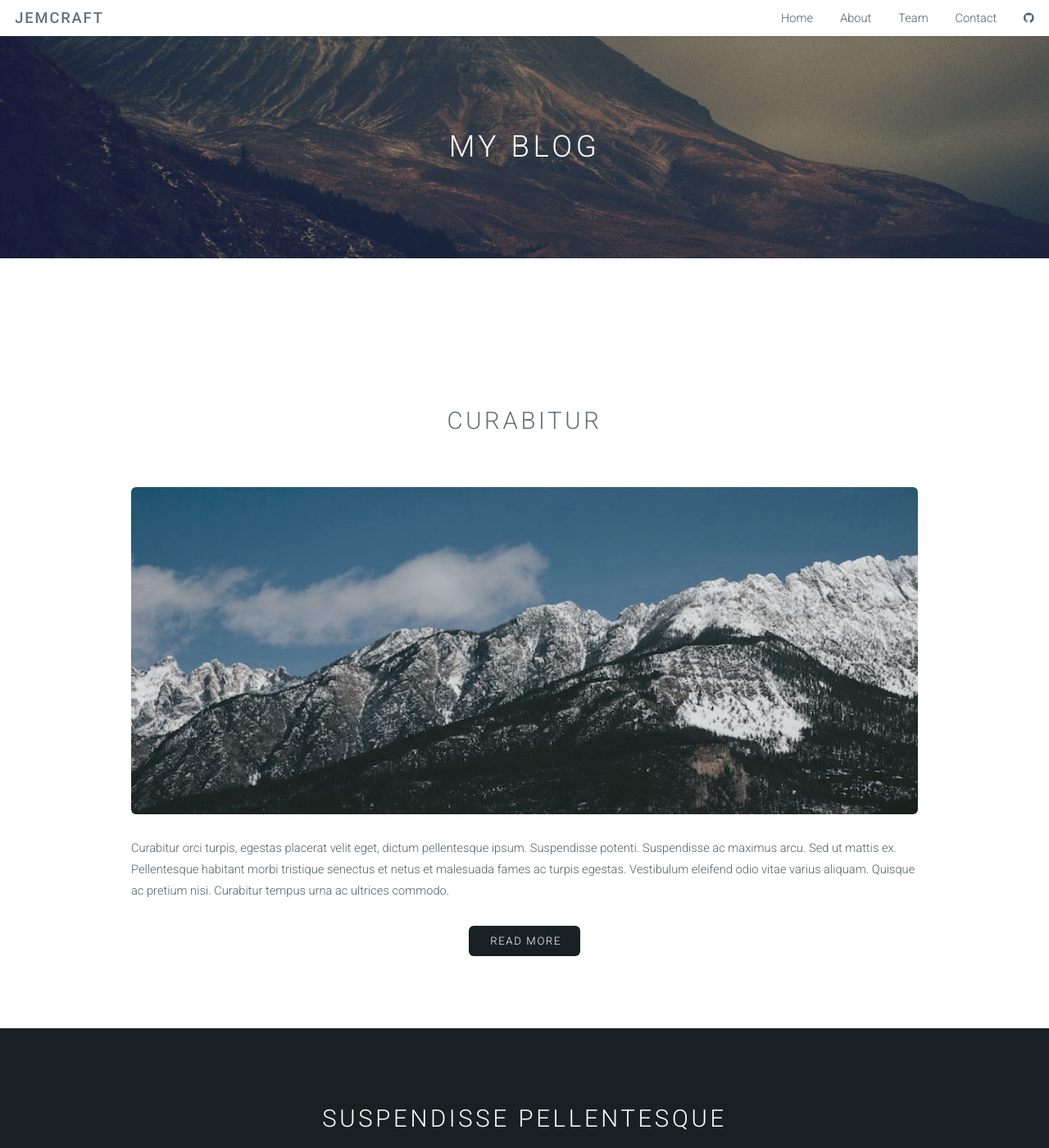
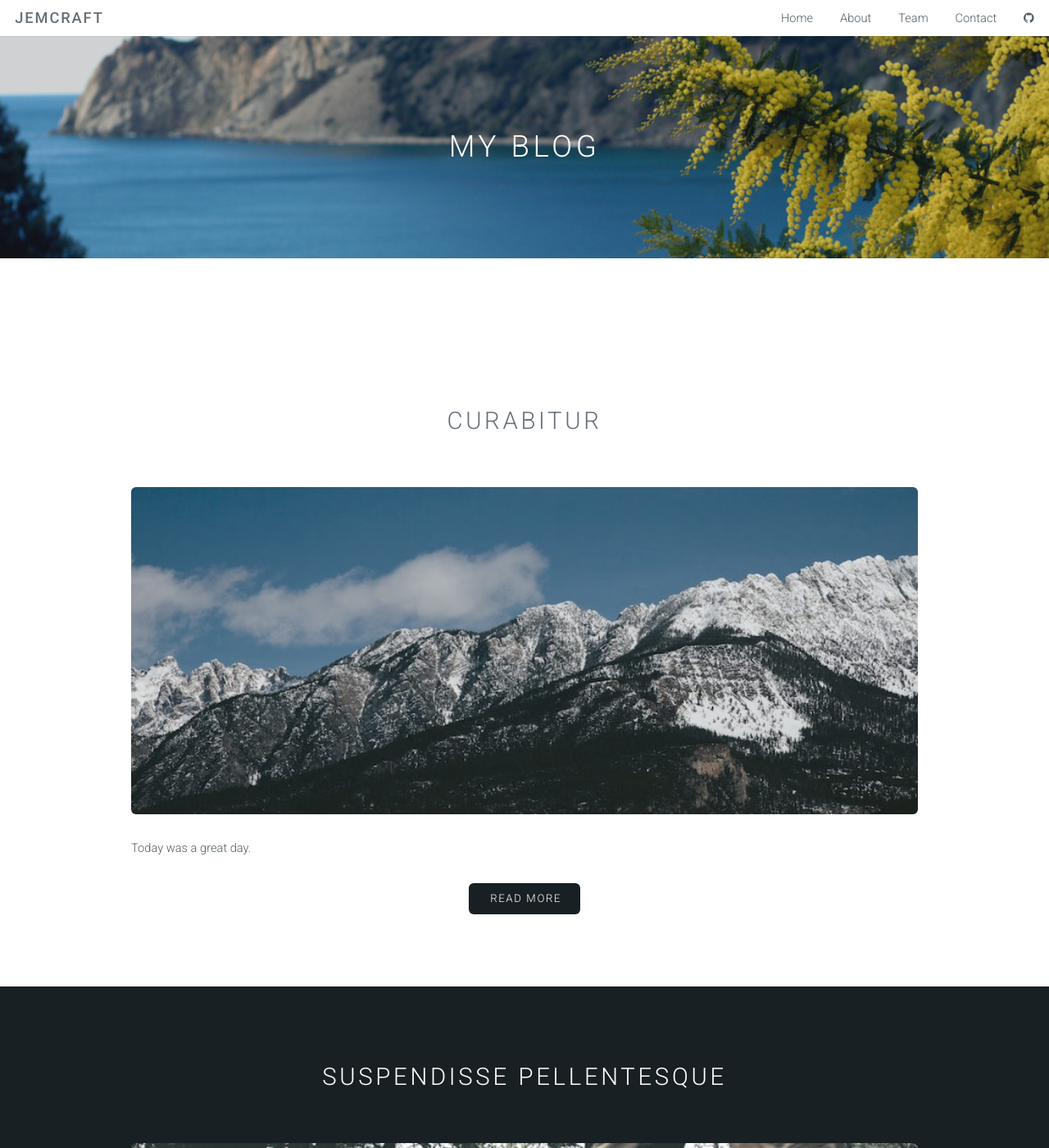
Before and after one commit to Jemcraft/Jemcraft.github.io, a Jekyll site: the page built from blog.html, in a window 1280 px wide and 1400 px high. Shown: the whole window at 82% size. Built offline with Jekyll 4.4.1, drawn with Linux system fonts in a browser that asks for light colours.

Commit message:
Homescreen background image

```diff
--- a/_posts/2015-02-17-Curabitur.markdown
+++ b/_posts/2015-02-17-Curabitur.markdown
@@ -2,7 +2,7 @@
 layout: post
 ---
 <img src="{{ site.baseurl }}/images/pic03.jpg" class="fit image">
-Curabitur orci turpis, egestas placerat velit eget, dictum pellentesque ipsum. Suspendisse potenti. Suspendisse ac maximus arcu. Sed ut mattis ex. Pellentesque habitant morbi tristique senectus et netus et malesuada fames ac turpis egestas. Vestibulum eleifend odio vitae varius aliquam. Quisque ac pretium nisi. Curabitur tempus urna ac ultrices commodo.
+Today was a great day.
 
 Curabitur iaculis est at mattis mattis. Aliquam erat volutpat. Etiam vitae cursus quam. Nunc ultricies nunc non lorem fringilla cursus. Etiam dapibus libero ac turpis accumsan pulvinar. Sed auctor velit eget mi consequat bibendum. Aliquam interdum purus eget metus pretium ullamcorper.
 
--- a/css/style.css
+++ b/css/style.css
@@ -986,7 +986,7 @@
 
 	#banner {
 		background-color: #666666;
-		background-image: url("../images/banner.jpg");
+		background-image: url("../images/ct.jpg");
 		background-size: cover;
 		background-position: center center;
 		background-repeat: no-repeat;
```
Also changed, not shown: images/ct.jpg (added).
